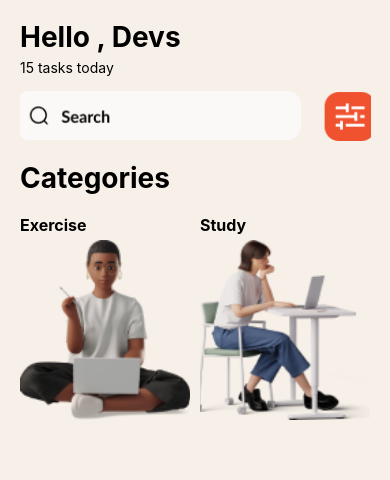
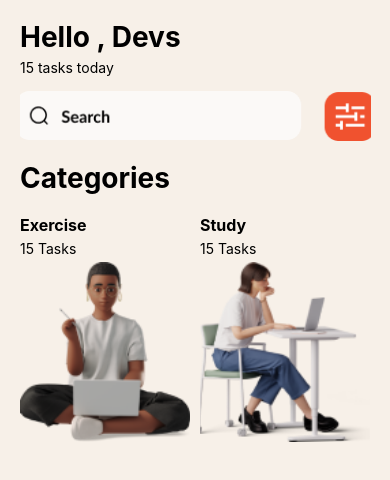
Before and after one commit to VenessaAsiedu/rn-assignment3-11157784, a React Native app in the folder my-app/: screen / in a window 390 px wide. Shown: the top 480 px of the page. Built offline with nearby package versions, Linux system fonts and the light colour scheme.

Commit message:
Added sub-text

```diff
--- a/my-app/App.js
+++ b/my-app/App.js
@@ -13,10 +13,12 @@ export default function App() {
       <View style={styles.imageContainer}>
         <View style={styles.imageWithTextContainer}>
           <Text style={styles.imageText}>Exercise</Text>
+          <Text style={styles.subText}>15 Tasks</Text>
           <Image source={require('./assets/young woman working online.png')} style={styles.categoryImage} />
         </View>
         <View style={styles.imageWithTextContainer}>
           <Text style={styles.imageText}>Study</Text>
+          <Text style={styles.subText}>15 Tasks</Text>
           <Image source={require('./assets/young woman working at desk.png')} style={styles.categoryImage} />
         </View>
       </View>
@@ -66,6 +68,10 @@ const styles = StyleSheet.create({
     fontWeight: 'bold',
     marginBottom: 5,
    },
+   subText: {
+    fontSize: 14,
+    marginBottom: 5,
+   },
   categoryImage: {
     width: 170,
     height: 180,
```
